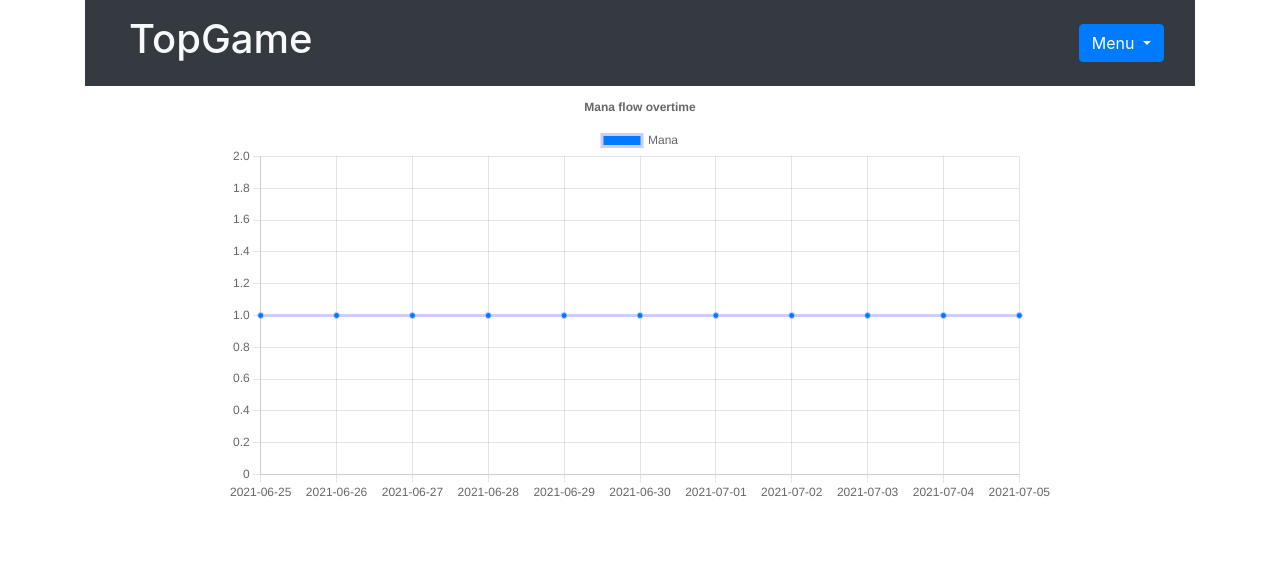
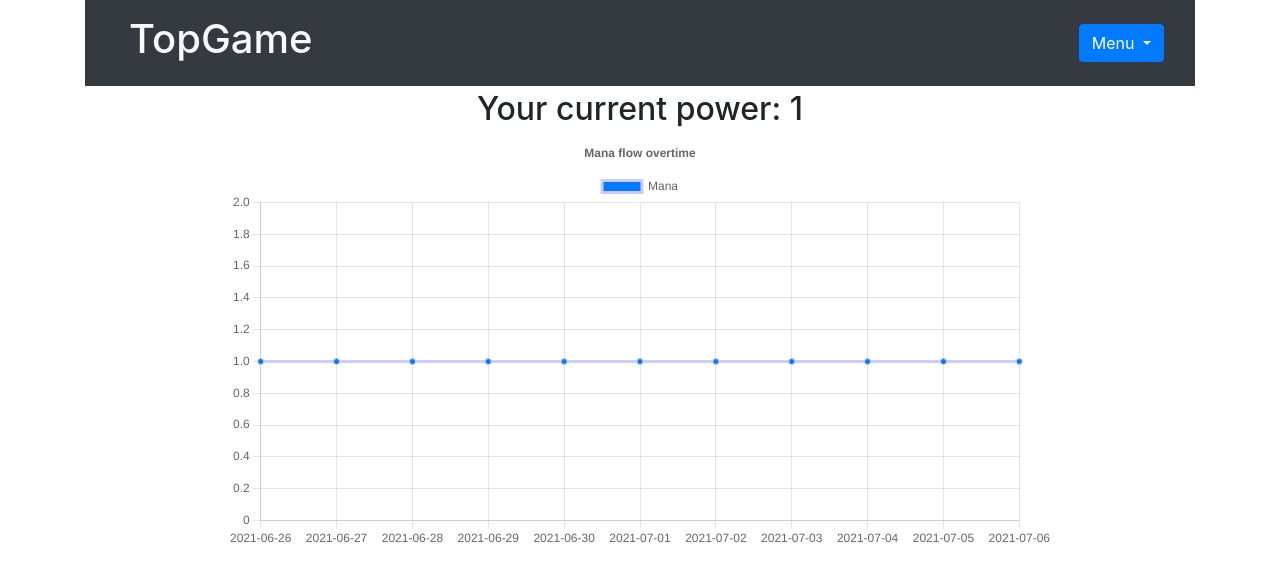
Before and after one commit to MarcinMichnik/TopGame, a Django app: page /statistics/ in a window 1280 px wide. Shown: the top 582 px of the page. Run offline with Django 3.2, Linux system fonts and the light colour scheme; a user stored in the database is signed in; tables that the repository leaves empty hold one stand-in row (values such as "Sample post"); parts of the project's set-up code (start-up, migrations or seed data) failed here and were passed over; some libraries are stand-ins or nearby versions.

Commit message:
:sparkles: current user mana sum statistic

```diff
--- a/topGameDashboard/templates/topGameUsers/statistics.html
+++ b/topGameDashboard/templates/topGameUsers/statistics.html
@@ -1,6 +1,11 @@
 {% extends 'base.html' %}
 
 {% block content %}
+<div class="d-flex justify-content-center">
+    <div>
+        <h2>Your current power: {{current_mana_sum}}</h2>
+    </div>
+</div>
 <div class="d-flex justify-content-center">
     <div id="container" style="width: 75%;">
         <canvas id="chart"></canvas>
@@ -10,7 +15,7 @@
 <script src="https://cdn.jsdelivr.net/npm/chart.js"></script>
 
 <script>
-    let userManas = {{ user_manas | safe }};
+    let userManas = {{user_manas|safe}};
     console.log(userManas);
 
     new Chart(document.getElementById("chart"), {
--- a/topGameUsers/views.py
+++ b/topGameUsers/views.py
@@ -60,30 +60,37 @@ class UserStatistics(TemplateView):
     template_name = 'topGameUsers/statistics.html'
 
     def get(self, request, *args, **kwargs):
+        context = {}
 
-        def getUserManaRecords(self, request):
-            result = []
-            timezone_index = timezone.now() + timedelta(days=-11)
-            for i in range(11):
-                timezone_index += timedelta(days=1)
-                manas = Mana.objects.filter(belongs_to=request.user, date_of_assignment__lte=timezone_index)
+        user_manas = self.getUserManaRecords(request)
+        context['user_manas'] = user_manas
 
-                x_value = str(timezone_index.date())
-                y_value = manas.aggregate(power_sum=Sum('power'))['power_sum']
-
-                if y_value is None:
-                    y_value = 0
-
-                result.append({'x':x_value, 'y':y_value})
-
-            return result
-
-
-        user_manas = getUserManaRecords(self, request)
-
-        context = {}
-        context['user_manas'] = user_manas
+        current_mana_sum = self.getCurrentUserManaSum(request)
+        context['current_mana_sum'] = current_mana_sum
 
         #import pdb; pdb.set_trace()
 
         return render(request, self.template_name, context)
+
+    def getUserManaRecords(self, request):
+        result = []
+        timezone_index = timezone.now() + timedelta(hours=5) + timedelta(days=-11)
+        for i in range(11):
+            timezone_index += timedelta(days=1)
+            manas = Mana.objects.filter(belongs_to=request.user, date_of_assignment__lte=timezone_index)
+
+            x_value = str(timezone_index.date())
+            y_value = manas.aggregate(power_sum=Sum('power'))['power_sum']
+
+            if y_value is None:
+                y_value = 0
+
+            result.append({'x':x_value, 'y':y_value})
+
+        return result
+
+    def getCurrentUserManaSum(self, request):
+        current_user_manas = Mana.objects.filter(belongs_to=request.user)
+        current_user_mana_sum = current_user_manas.aggregate(all_user_power_sum=Sum('power'))['all_user_power_sum']
+
+        return current_user_mana_sum
```
